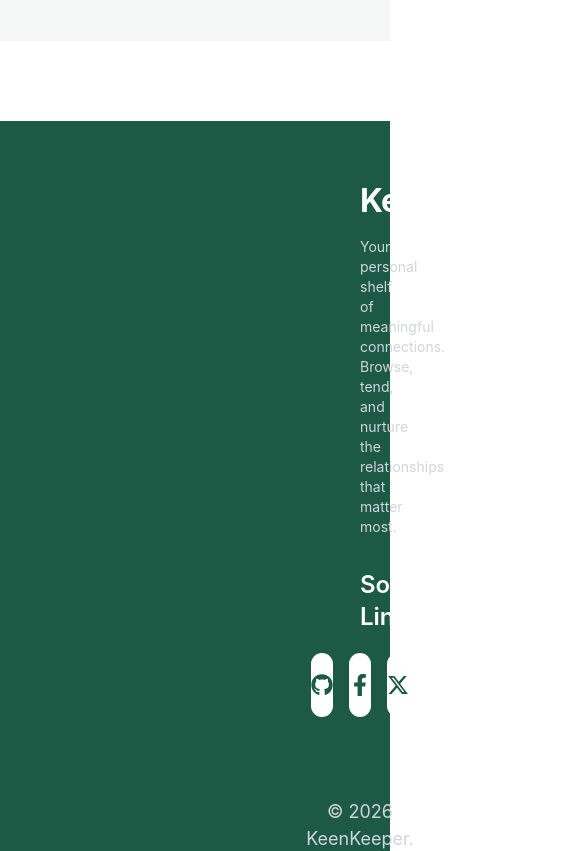
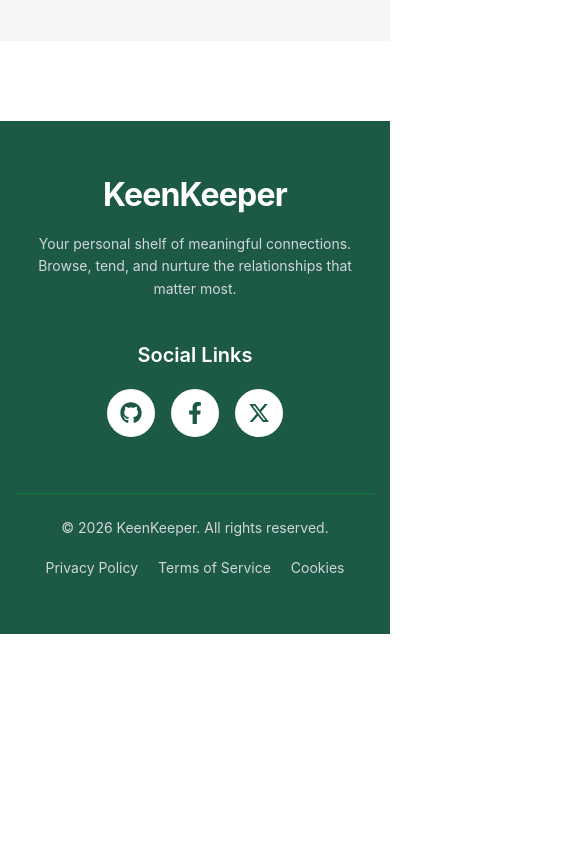
Before and after one commit to nazmulofficial/A7-keen-keeper, a Next.js app: page / in a window 390 px wide. Shown: the part 5500-6351 px from the top of the page, 585 px wide, since content can reach past the window. After the commit the page ends 6134 px from the top, so only its background shows below. Built offline with nearby package versions, Linux system fonts and the light colour scheme.

Commit message:
Last update footer responsive

```diff
--- a/src/components/Footer.js
+++ b/src/components/Footer.js
@@ -2,56 +2,60 @@ import {
   FaGithub,
   FaFacebookF,
 } from "react-icons/fa";
+
 import { FaXTwitter } from "react-icons/fa6";
+
 export default function Footer() {
   return (
     <footer className="bg-[#1d5a46] text-white mt-20">
 
-      <div className="max-w-8xl mx-auto px-90 py-16 text-center">
+      <div className="max-w-7xl mx-auto px-4 sm:px-6 lg:px-8 py-14 md:py-16 text-center">
 
         {/* Logo */}
-        <h1 className="text-6xl md:text-7xl font-bold tracking-tight">
+        <h1 className="text-4xl sm:text-5xl md:text-7xl font-bold tracking-tight">
           KeenKeeper
         </h1>
 
         {/* Subtitle */}
-        <p className="text-gray-300 mt-5 max-w-6xl mx-auto text-sm md:text-base">
+        <p className="text-gray-300 mt-5 max-w-3xl mx-auto text-sm md:text-base leading-relaxed">
           Your personal shelf of meaningful connections.
           Browse, tend, and nurture the relationships
           that matter most.
         </p>
 
         {/* Social */}
-        <div className="mt-8">
-          <h3 className="font-semibold mb-5 text-2xl">
+        <div className="mt-10">
+
+          <h3 className="font-semibold mb-5 text-xl md:text-2xl">
             Social Links
           </h3>
 
-          <div className="flex justify-center gap-4">
+          <div className="flex justify-center gap-4 flex-wrap">
 
-            <button className="w-16 h-16 rounded-full bg-white text-[#1d5a46] flex items-center justify-center hover:scale-110 transition">
+            <button className="w-12 h-12 md:w-16 md:h-16 rounded-full bg-white text-[#1d5a46] flex items-center justify-center hover:scale-110 transition">
               <FaGithub size={22} />
             </button>
 
-            <button className="w-16 h-16 rounded-full bg-white text-[#1d5a46] flex items-center justify-center hover:scale-110 transition">
-              <FaFacebookF size={22}/>
+            <button className="w-12 h-12 md:w-16 md:h-16 rounded-full bg-white text-[#1d5a46] flex items-center justify-center hover:scale-110 transition">
+              <FaFacebookF size={22} />
             </button>
 
-            <button className="w-16 h-16 rounded-full bg-white text-[#1d5a46] flex items-center justify-center hover:scale-110 transition">
-              <FaXTwitter size={22}/>
+            <button className="w-12 h-12 md:w-16 md:h-16 rounded-full bg-white text-[#1d5a46] flex items-center justify-center hover:scale-110 transition">
+              <FaXTwitter size={22} />
             </button>
 
           </div>
         </div>
 
         {/* Bottom */}
-        <div className="border-t border-green-700 mt-14 pt-6 flex flex-col md:flex-row justify-between items-center gap-4 text-[18px] text-gray-300">
+        <div className="border-t border-green-700 mt-14 pt-6 flex flex-col md:flex-row justify-between items-center gap-5 text-sm md:text-[18px] text-gray-300">
 
-          <p>
+          <p className="text-center md:text-left">
             © 2026 KeenKeeper. All rights reserved.
           </p>
 
-          <div className="flex gap-8">
+          <div className="flex flex-wrap justify-center gap-5 md:gap-8">
+
             <span className="hover:text-white cursor-pointer transition">
               Privacy Policy
             </span>
@@ -63,6 +67,7 @@ export default function Footer() {
             <span className="hover:text-white cursor-pointer transition">
               Cookies
             </span>
+
           </div>
 
         </div>
```
